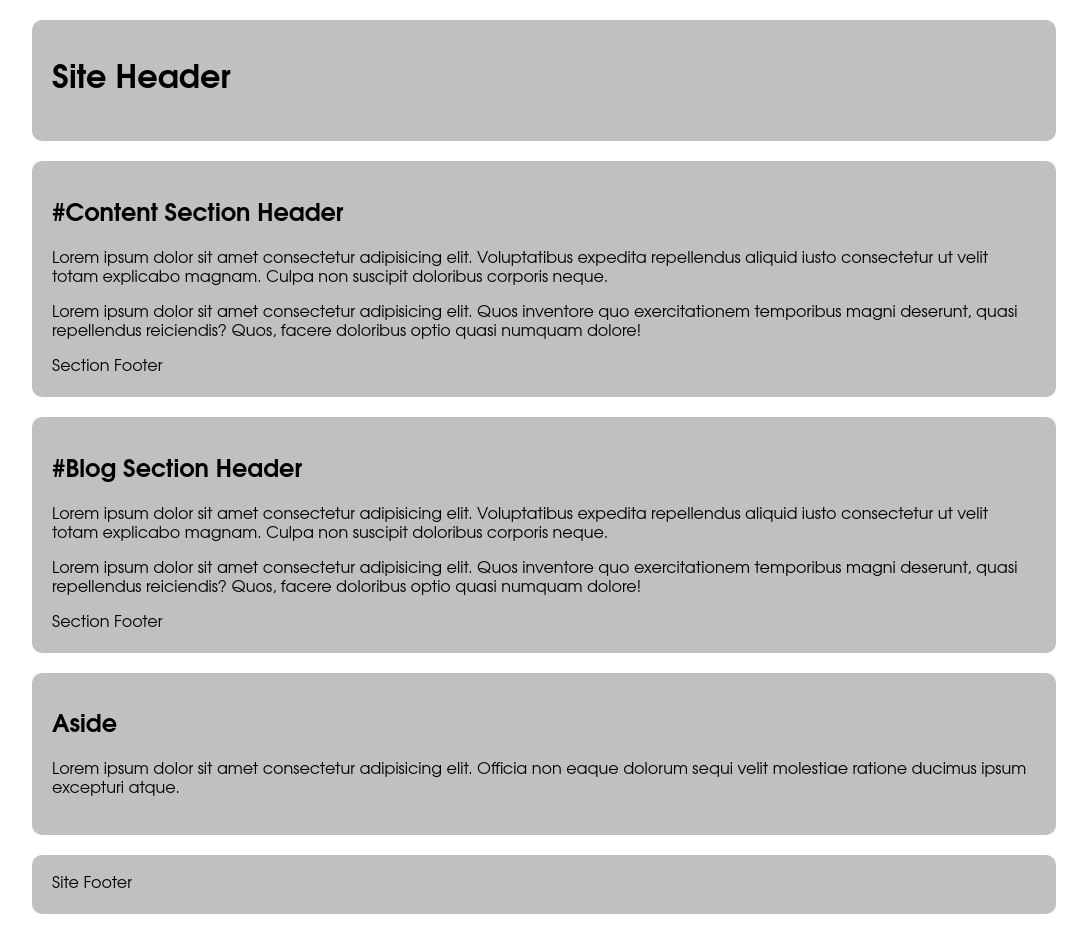
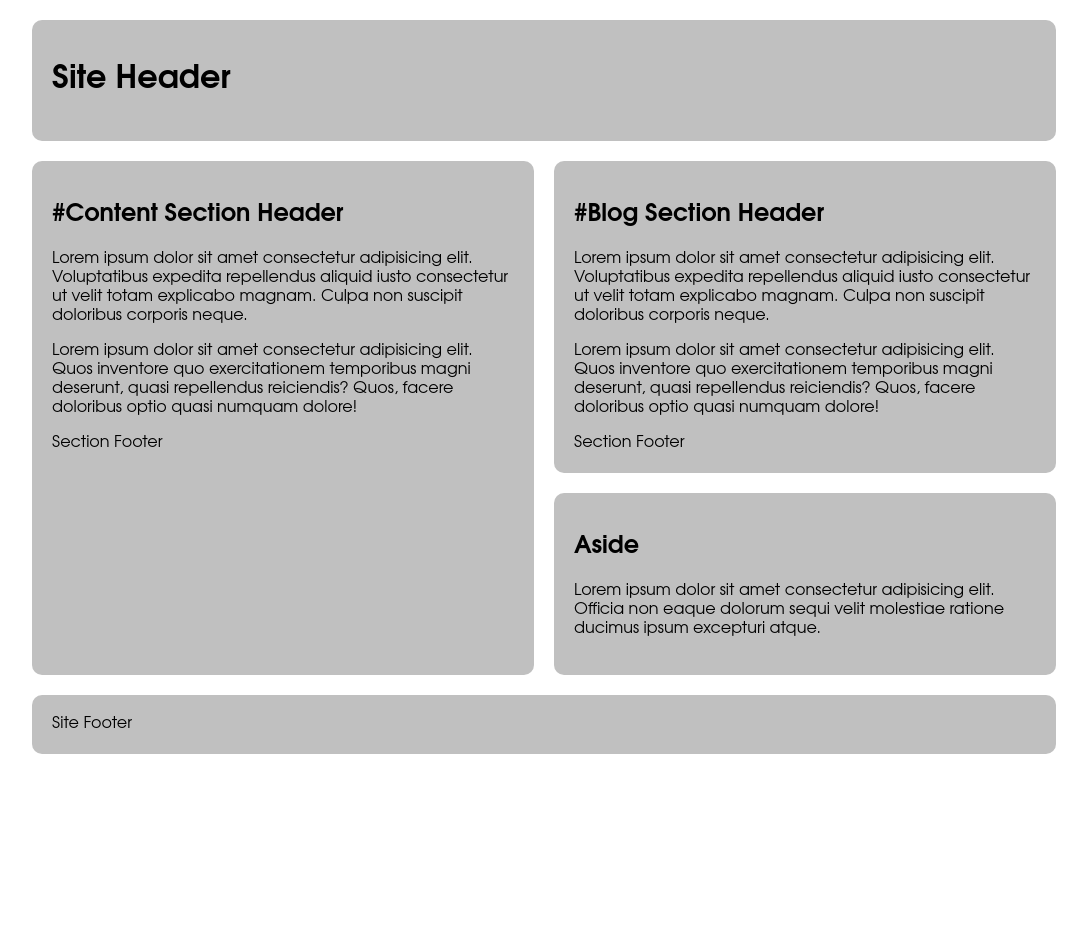
Before and after one commit to vic-vantseyeva/ifsc-11003-vantseyeva, a plain HTML site: page css-grid-lab/grid-two-col-stacked.html in a window 1280 px wide. Shown: the whole page, without its empty margins (96-1183 px from the left). After the commit the page ends 800 px from the top, so only its background shows below. Drawn offline with Linux system fonts and the light colour scheme.

Commit message:
col-stacked

```diff
--- a/css-grid-lab/grid-two-col-stacked.html
+++ b/css-grid-lab/grid-two-col-stacked.html
@@ -32,7 +32,35 @@
       gap: 20px;
       max-width: 80vw;
       margin: 20px auto;
+
+      grid-template-columns: 1fr 1fr;
+      grid-template-areas:
+        "header header"
+        "content blog"
+        "content aside"
+        "footer footer";
     }
+
+    header.primary {
+      grid-area: header;
+    }
+
+    #content {
+      grid-area: content;
+    }
+
+    #blog {
+      grid-area: blog;
+    }
+
+    aside {
+      grid-area: aside;
+    }
+
+    footer.primary {
+      grid-area: footer;
+    }
+
   </style>
 
 </head>
```
